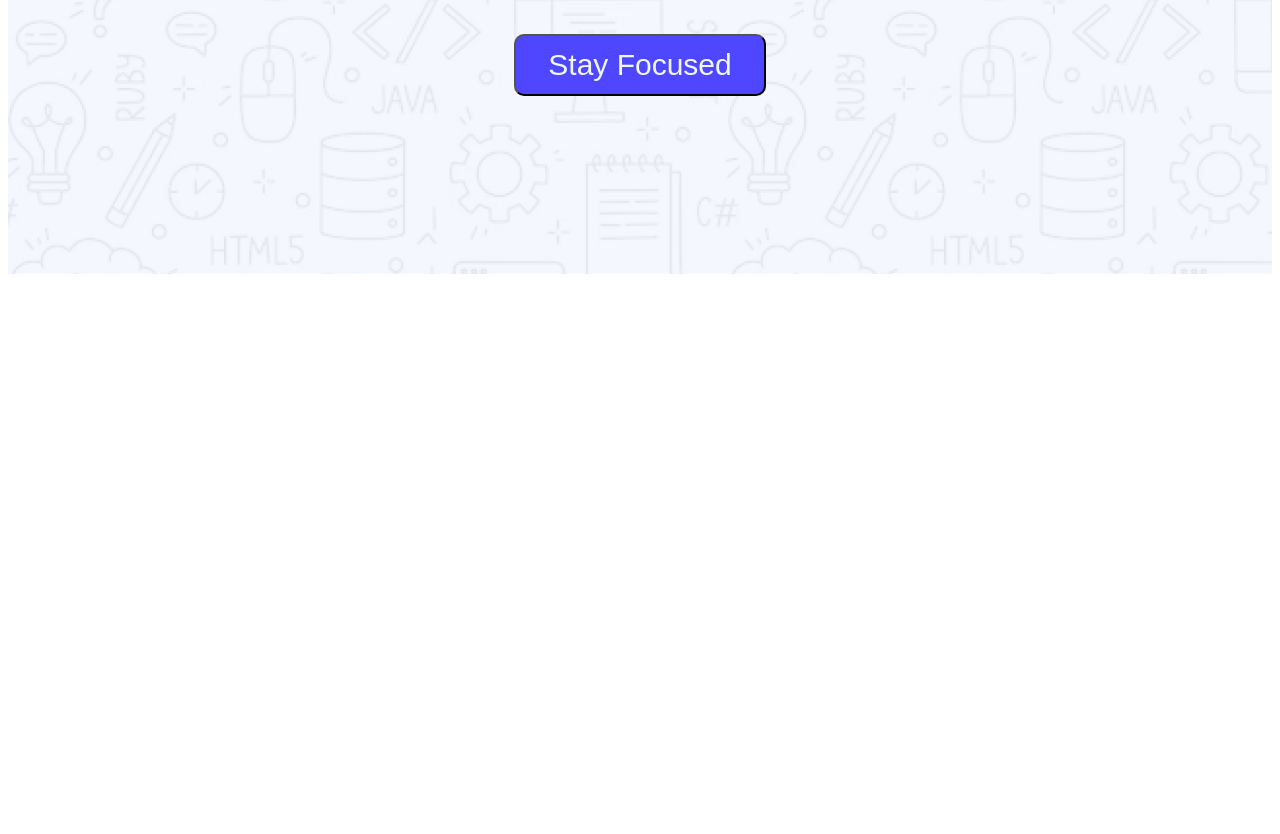
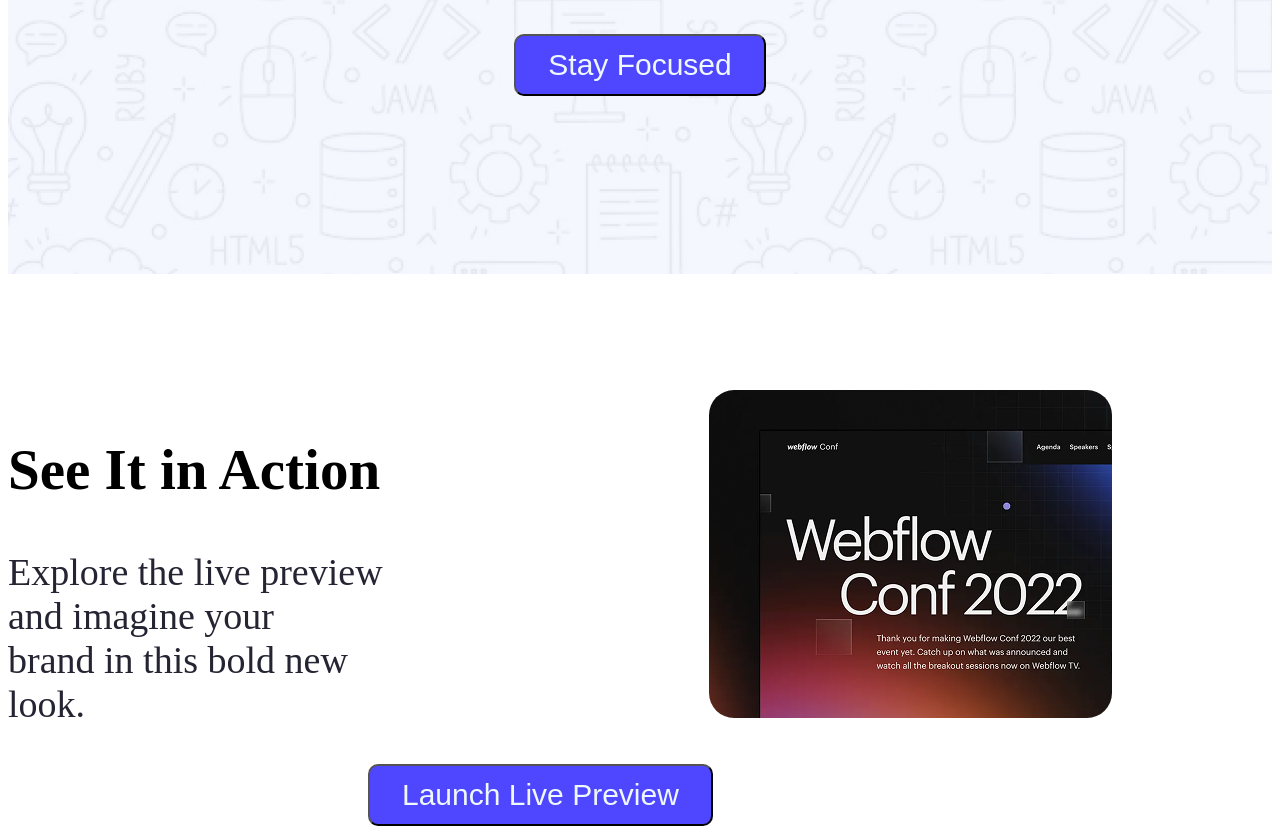
Before and after one commit to Abrar411/assinment-1, a plain HTML site: page index.html in a window 1280 px wide. Shown: the part 719-1553 px from the top of the page. Before the commit the page ends 1001 px from the top, so only its background shows below. Drawn offline with Linux system fonts and the light colour scheme.

Commit message:
adding all the things

```diff
--- a/index.html
+++ b/index.html
@@ -8,7 +8,7 @@
     <style>
         .first-header{
             background-image: url(Assets/Hero-bg.png);
-          height: 985px;
+         height: 985px;
 
         }
     </style>
@@ -33,6 +33,20 @@
         <button  class="second-button">Stay Focused</button>
     </div>
     </header>
+    <header class="second-header">
+    <div class="second-div">
+    <div class="third-div">
+    <h2 class="second-h2">See It in Action</h2>
+    <p class="first-p">Explore the live preview and imagine your <br> brand in this bold new look.</p>
+    </div>
+    <div class="fourth-div">
+        <img  style="border-radius: 25px;" src="Assets/wc-mini.png" alt="">
+    </div>
+    </div>
+    <button class="second-button button">Launch Live Preview</button>
 
+
+
+    </header>
 </body>
 </html>
--- a/style/styles.css
+++ b/style/styles.css
@@ -37,3 +37,30 @@ nav{
     background-color: #4E47FF;
     color: aliceblue;
 }
+.second-div{
+   display: flex;
+   justify-content: center;
+   margin-top: 116px;
+}
+.second-h2{
+
+}
+.third-div{
+    margin-left: 130pxpx;
+    margin-right: 100px;
+    font-size: 38px ;
+}
+.fourth-div{
+    margin-right: 160px;
+    margin-left: 190px;
+
+    border-radius: 15px;
+}
+.first-p{
+    color: #252432;
+}
+.button {
+margin-left: 360px;
+margin-top: 0px;
+
+}
```
